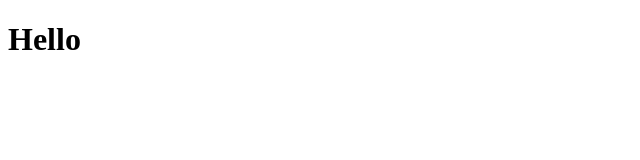
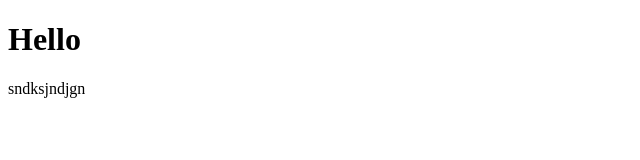
Before and after one commit to NidaulZafar/gitdemo, a plain HTML site: page index.html in a window 1280 px wide. Shown: the whole page, without its empty margins (0-640 px from the left). Drawn offline with Linux system fonts and the light colour scheme.

Commit message:
made some changes

```diff
--- a/index.html
+++ b/index.html
@@ -8,5 +8,8 @@
 </head>
 <body>
     <h1>Hello</h1>
+    <p>sndksjndjgn
+
+    </p>
 </body>
 </html>
```
Also changed, not shown: 1 other file.
